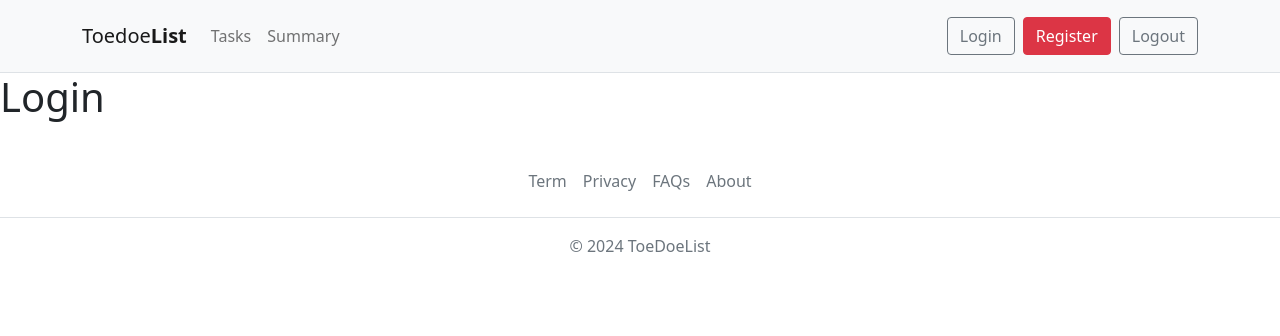
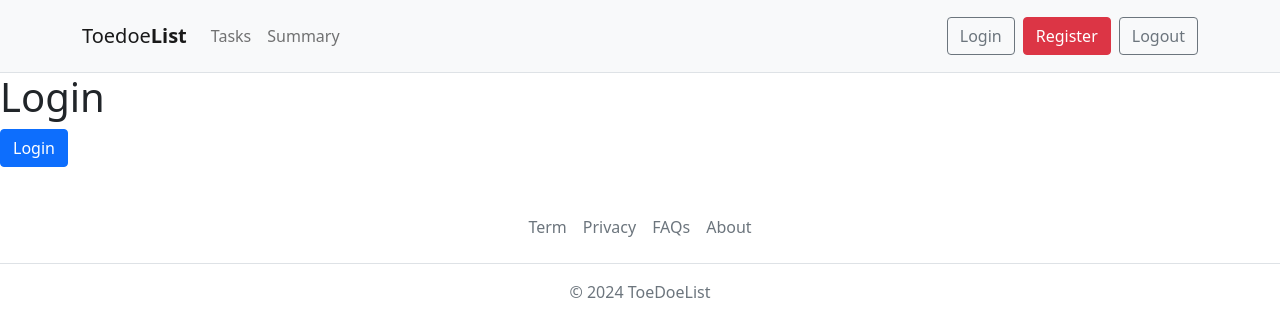
Before and after one commit to kaporto/toedoe-app, a Vue app: page /login in a window 1280 px wide. Shown: the top 336 px of the page. Built offline with nearby package versions, Linux system fonts and the light colour scheme.

Commit message:
Programmatic navigations

```diff
--- a/src/components/Navbar.vue
+++ b/src/components/Navbar.vue
@@ -26,7 +26,8 @@
 
                     <li class="nav-item">
 
-                        <router-link :to="{name: 'tasks'}" class="nav-link">Tasks</router-link>
+                        <!-- router-link :to="{name: 'tasks'}" class="nav-link">Tasks</router-link-->
+                        <a href="#" @click.prevent="$event => $router.push('/tasks')" class="nav-link">Tasks</a>
 
                     </li>
 
@@ -43,6 +44,7 @@
                     <li class="nav-item">
 
                         <router-link :to="{name: 'login'}" class="btn btn-outline-secondary ms-2">Login</router-link>
+
 
                     </li>
 
--- a/src/pages/LoginPage.vue
+++ b/src/pages/LoginPage.vue
@@ -1,3 +1,14 @@
 <template>
     <h1>Login</h1>
+    <button class="btn btn-primary" @click="handleClick">Login</button>
 </template>
+
+<script setup>
+import { useRouter} from "vue-router";
+
+const router = useRouter()
+
+const handleClick = () =>{
+    router.push({ name: 'tasks'})
+}
+</script>
```
